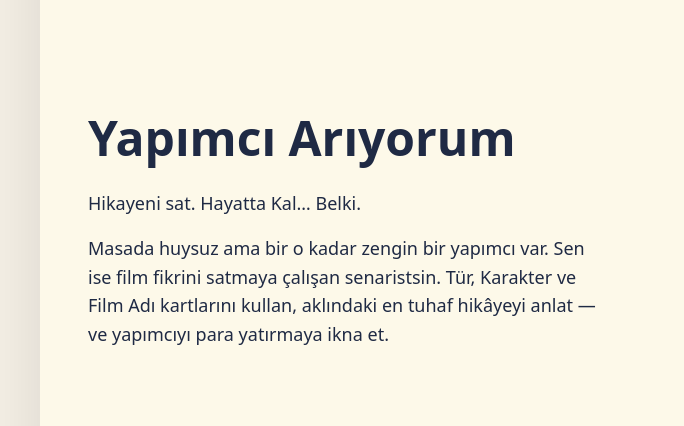
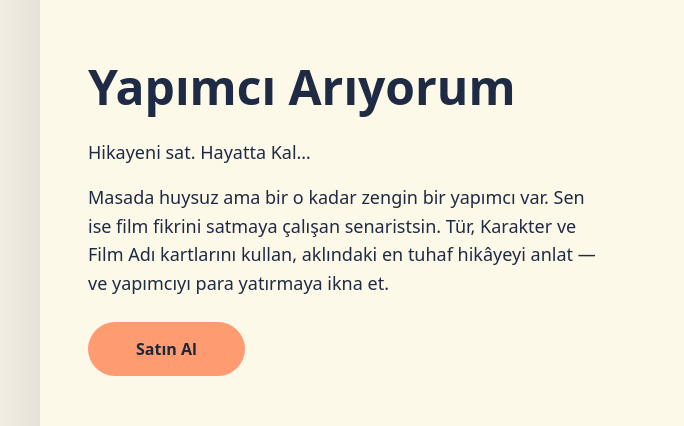
Before and after one commit to mokikukadoki-lab/mehh, a plain HTML site: page yapimci.html in a window 1280 px wide. Shown: the part 187-613 px from the top of the page, 0-684 px from the left. Drawn offline with Linux system fonts and the light colour scheme.

Commit message:
yapimci satın al CTA eklendi

```diff
--- a/yapimci.html
+++ b/yapimci.html
@@ -70,13 +70,14 @@
   <section class="hero yapimci-hero">
     <div class="hero-text">
       <h1>Yapımcı Arıyorum</h1>
-      <p class="tagline">Hikayeni sat. Hayatta Kal… Belki.</p>
+      <p class="tagline">Hikayeni sat. Hayatta Kal… </p>
 
       <p class="intro">
         Masada huysuz ama bir o kadar zengin bir yapımcı var.
          Sen ise film fikrini satmaya çalışan senaristsin.
         Tür, Karakter ve Film Adı kartlarını kullan, aklındaki en tuhaf hikâyeyi anlat — ve yapımcıyı para yatırmaya ikna et.
       </p>
+      <a href="https://www.shopier.com/mehhgames/45285853" target="_blank" class="cta-btn" style="margin: 24px 0; display: inline-block;">Satın Al</a>
     </div>
 
     <div class="hero-image">
@@ -146,7 +147,7 @@
 
   <!-- CTA -->
   <section class="cta">
-    <a href="#" class="cta-btn">Hazır. Mart'ta çıkıyor. </a>
+    <a href="https://www.shopier.com/mehhgames/45285853" target="_blank" class="cta-btn">Satın Al</a>
   </section>
 
   <!-- FOOTER (INDEX İLE AYNI) -->
```
